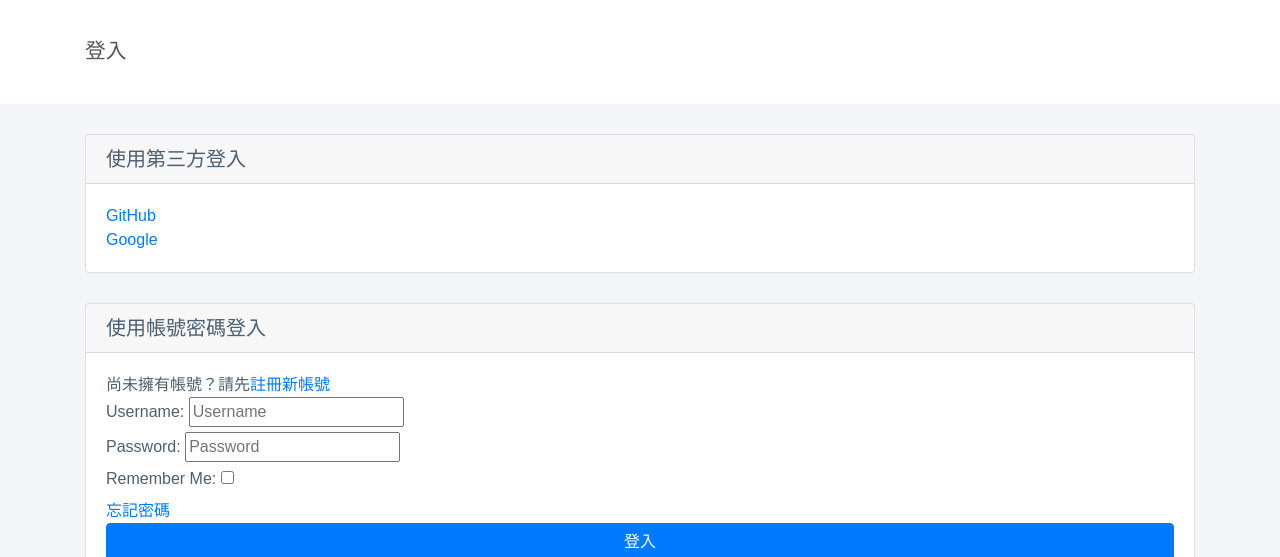
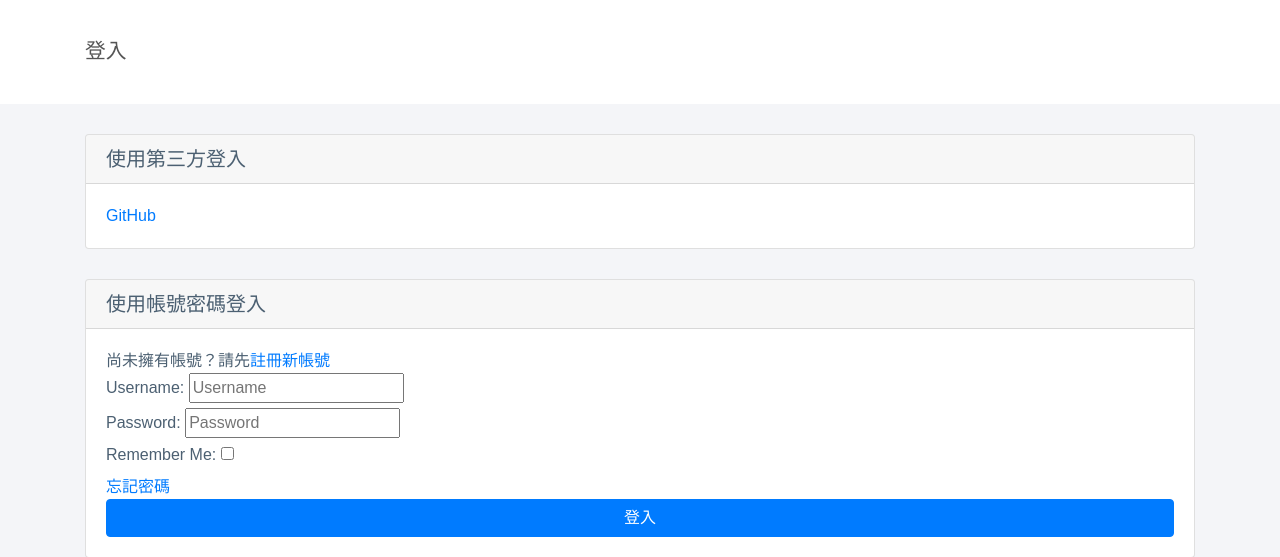
Before and after one commit to dachenlian/COPENS2, a Django app: page /accounts/login/ in a window 1280 px wide. Shown: the part 81-638 px from the top of the page. Run offline with Django 3.2, Linux system fonts and the light colour scheme; some libraries are stand-ins or nearby versions.

Commit message:
removed Google sign in

```diff
--- a/COPENS/COPENS/settings.py
+++ b/COPENS/COPENS/settings.py
@@ -42,7 +42,7 @@ INSTALLED_APPS = [
     'allauth.account',
     'allauth.socialaccount',
     'allauth.socialaccount.providers.github',
-    'allauth.socialaccount.providers.google',
+    # 'allauth.socialaccount.providers.google',
 
     'copens_static_pages.apps.CopensStaticPagesConfig',
     'createcorpora.apps.CreatecorporaConfig',
--- a/COPENS/templates/copens_static_pages/generic/base.html
+++ b/COPENS/templates/copens_static_pages/generic/base.html
@@ -52,12 +52,12 @@
             <div class="tab-content" id="myTabContent">
               <div class="tab-pane fade show active" id="login" role="tabpanel" aria-labelledby="login-tab">
                 <div class="row" style="margin: 20px 0">
-                  <div class="col-lg-6">
+                  <div class="col-lg-12">
                       <a class="btn btn-outline-dark btn-block" href="{% provider_login_url 'github' %}" role="button">使用Github登入</a>
                   </div>
-                  <div class="col-lg-6">
-                      <a class="btn btn-outline-dark btn-block" href="{% provider_login_url 'google' %}" role="button">使用Google登入</a>
-                  </div>
+{#                  <div class="col-lg-6">#}
+{#                      <a class="btn btn-outline-dark btn-block" href="{% provider_login_url 'google' %}" role="button">使用Google登入</a>#}
+{#                  </div>#}
                 </div>
                 <div class="row">
                   <div class="col-lg-12">
```
